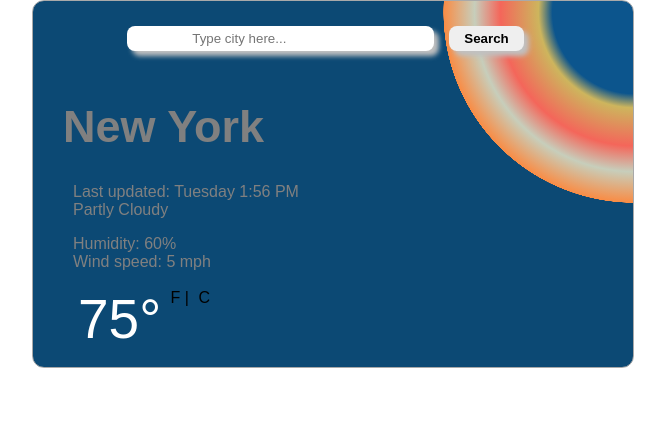
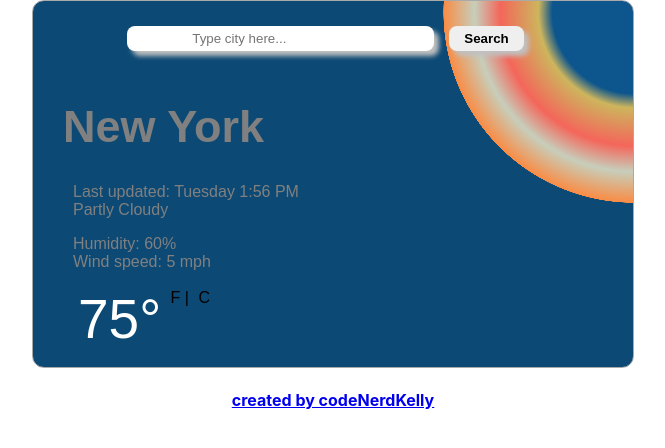
Before and after one commit to codeNerdKelly/buffalo, a React (Create React App) app: page / in a window 1280 px wide. Shown: the top 448 px of the page, without its empty margins (307-972 px from the left). Built offline with nearby package versions, Linux system fonts and the light colour scheme.

Commit message:
inserting github link

```diff
--- a/src/App.js
+++ b/src/App.js
@@ -2,14 +2,18 @@ import "./App.css";
 import Search from "./Search";
 import Description from "./Description";
 import Weather from "./Weather";
+import Github from "./Github";
 
 export default function App() {
   return (
+    <div>
     <div className="App">
       <Search />
       <h1 className="City">New York</h1>
       <Description />
       <Weather />
     </div>
+    <Github/>
+    </div>
   );
 }
--- /dev/null
+++ b/src/Github.css
@@ -0,0 +1,8 @@
+h4 {
+    text-align: center;
+}
+
+.Link:hover {
+    font-size: larger;
+    color: fuchsia;
+}
--- /dev/null
+++ b/src/Github.js
@@ -0,0 +1,12 @@
+import React from "react";
+import "./Github.css";
+export default function Github(){
+
+    return(
+        <div className = "Github">
+            <h4>
+                <a className = "Link" href = "https://github.com/codeNerdKelly/buffalo">created by codeNerdKelly</a>
+            </h4>
+        </div>
+    )
+}
```
